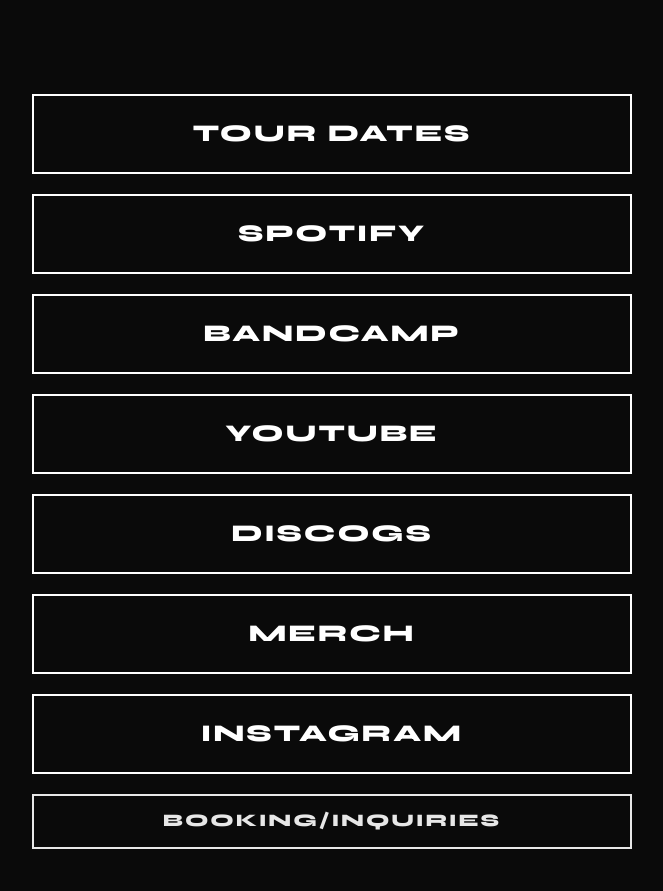
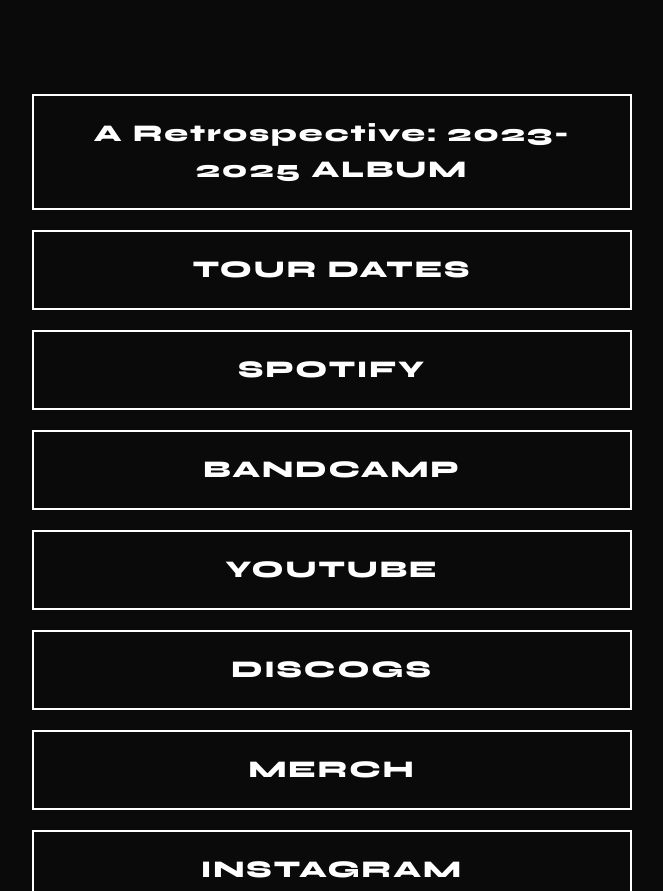
Before and after one commit to hiattzhao/thelooseyband, a plain HTML site: page index.html in a window 1280 px wide. Shown: the part 1079-1970 px from the top of the page, without its empty margins (308-971 px from the left). Drawn offline with nearby package versions, Linux system fonts and the light colour scheme.

Commit message:
Add Album link

```diff
--- a/index.html
+++ b/index.html
@@ -67,6 +67,8 @@
         <section class="links-section">
             <div class="container">
                 <ul class="links-list">
+                    <li><a href="https://tkorecords.bigcartel.com/category/loosey" target="_blank" rel="noopener"
+                            id="album-link">A Retrospective: 2023-2025 ALBUM</a></li>
                     <li><a href="https://www.jambase.com/band/loosey" target="_blank" rel="noopener" id="tour-link">TOUR
                             DATES</a></li>
                     <li><a href="https://open.spotify.com/artist/1FoT7J7IGM1b34GNr51VFB" target="_blank" rel="noopener"
```
